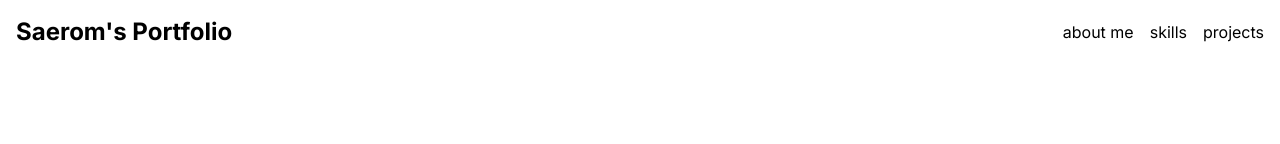
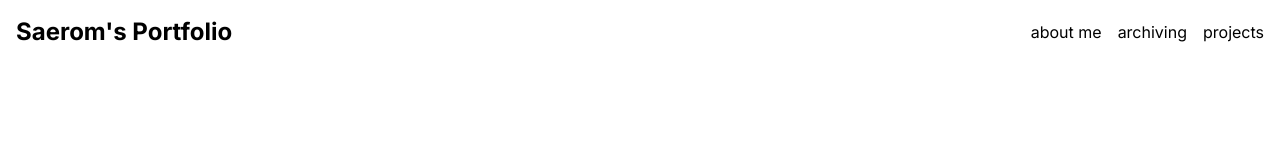
Before and after one commit to sagesrkim/blog, a Next.js app: page / in a window 1280 px wide. Shown: the top 144 px of the page. Built offline with nearby package versions, Linux system fonts and the light colour scheme.

Commit message:
Feat: 헤더 archiving 메뉴 이름 수정

```diff
--- a/src/components/Header.tsx
+++ b/src/components/Header.tsx
@@ -8,7 +8,7 @@ export default function Header() {
       </Link>
       <nav className="flex gap-4">
         <Link href="about">about me</Link>
-        <Link href="skills">skills</Link>
+        <Link href="archiving">archiving</Link>
         <Link href="projects">projects</Link>
       </nav>
     </header>
```
